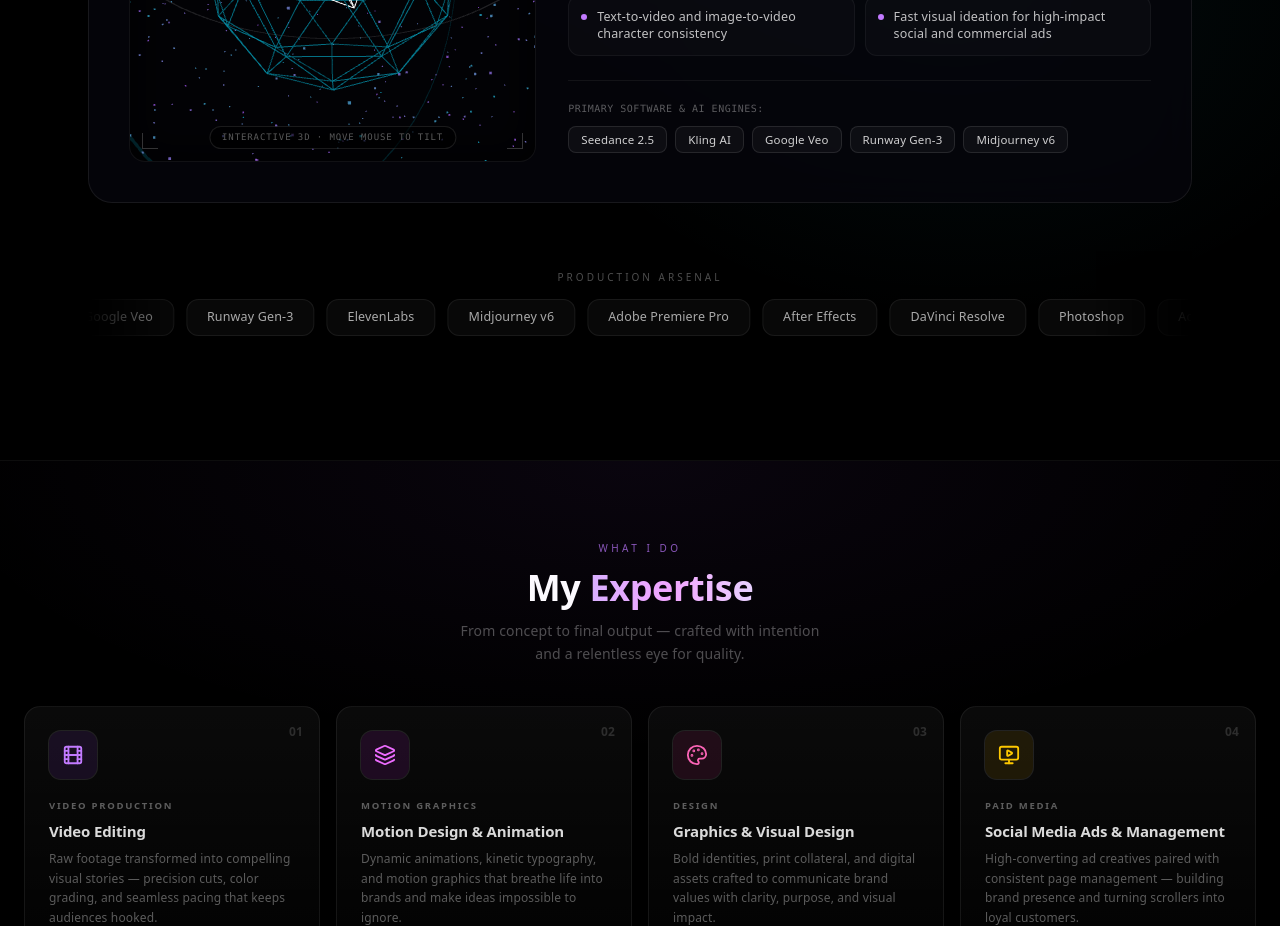
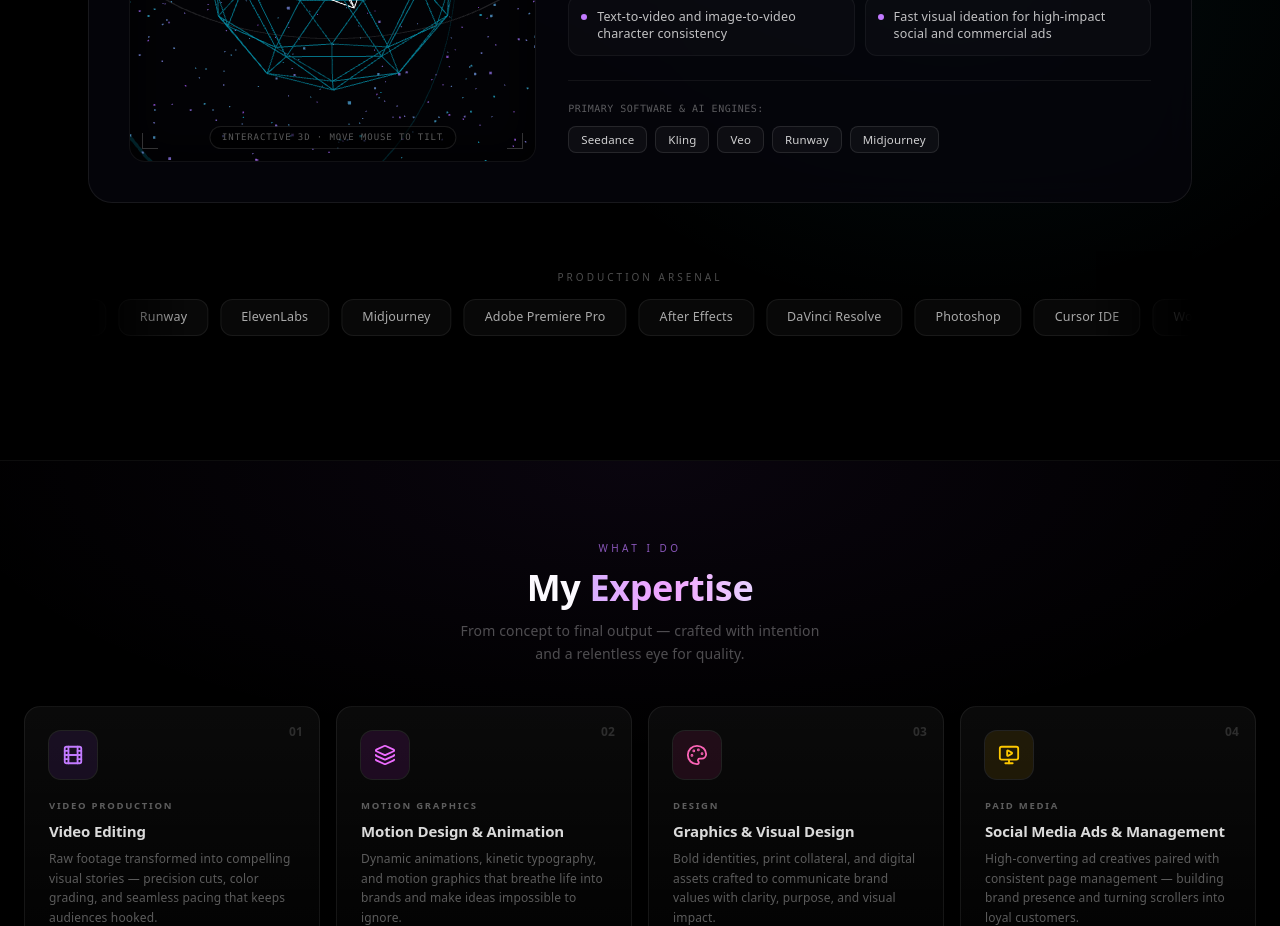
Before and after one commit to borntoflyrjbc/rahul-portfolio-2026, a React (Vite) app: page / in a window 1280 px wide. Shown: the part 3000-3926 px from the top of the page. Built offline with nearby package versions, Linux system fonts and the light colour scheme; a web font is replaced by a local one.

Commit message:
refactor(tools): simplify AI tool names, remove version numbers & FFmpeg, add Cursor IDE & Workflow Automation

```diff
--- a/public/resume.html
+++ b/public/resume.html
@@ -264,8 +264,8 @@
   ];
   const tags = [
     "Adobe Premiere Pro","After Effects","DaVinci Resolve","Photoshop","Illustrator","Adobe Audition",
-    "OBS Studio","Seedance 2.5","Kling AI & Veo","Runway Gen-3","ElevenLabs Voice","Midjourney v6",
-    "Prompt Engineering","Motion Graphics","Color Grading","Social Media Content"
+    "OBS Studio","Seedance","Kling","Veo","Runway","ElevenLabs","Midjourney",
+    "Cursor IDE","Workflow Automation","Color Grading","Social Media Content"
   ];
   const edu = [
     { d:"Master of Commerce (M.Com)", i:"G.S. College, Jabalpur", y:"2019–2021" },
--- a/src/App.tsx
+++ b/src/App.tsx
@@ -12,7 +12,7 @@ const skillCategories = [
   {
     title: 'AI Video & Generative Production',
     icon: <Sparkles className="w-5 h-5 text-cyan-400" />,
-    skills: ['Seedance 2.5', 'Kling AI', 'Google Veo', 'Runway Gen-3', 'Midjourney v6', 'Prompt Engineering']
+    skills: ['Seedance', 'Kling', 'Veo', 'Runway', 'ElevenLabs', 'Midjourney']
   },
   {
     title: 'Audio Design & Neural Voice',
@@ -369,11 +369,12 @@ const ResumeModal = ({ onClose }: { onClose: () => void }) => {
 
   const skills = [
     { name: "Adobe Premiere Pro", c: "purple" }, { name: "After Effects", c: "purple" },
-    { name: "Photoshop", c: "blue" }, { name: "Illustrator", c: "orange" },
-    { name: "DaVinci Resolve", c: "purple" }, { name: "AI Video Production", c: "cyan" },
-    { name: "Seedance 2.5", c: "cyan" }, { name: "Kling AI & Veo", c: "cyan" },
-    { name: "ElevenLabs", c: "cyan" }, { name: "Midjourney", c: "cyan" },
-    { name: "OBS Studio", c: "def" }, { name: "Prompt Engineering", c: "purple" },
+    { name: "DaVinci Resolve", c: "purple" }, { name: "Photoshop", c: "blue" },
+    { name: "Illustrator", c: "orange" }, { name: "Seedance", c: "cyan" },
+    { name: "Kling", c: "cyan" }, { name: "Veo", c: "cyan" },
+    { name: "Runway", c: "cyan" }, { name: "ElevenLabs", c: "cyan" },
+    { name: "Midjourney", c: "cyan" }, { name: "Cursor IDE", c: "purple" },
+    { name: "Workflow Automation", c: "cyan" }, { name: "OBS Studio", c: "def" },
   ];
 
   const chipClass = (c: string) => c === "purple" ? "bg-purple-500/8 border-purple-500/20 text-purple-300/75"
@@ -1266,7 +1267,7 @@ const studioModes: ModeData[] = [
     badge: 'Cinematic AI',
     tagline: 'Directing narrative video, dynamic camera motion, and hyper-real visual stories.',
     accentHex: 0x06b6d4, // Cyan
-    tools: ['Seedance 2.5', 'Kling AI', 'Google Veo', 'Runway Gen-3', 'Midjourney v6'],
+    tools: ['Seedance', 'Kling', 'Veo', 'Runway', 'Midjourney'],
     capabilities: [
       'Multi-shot cinematic scene pacing and visual continuity',
       'Prompt direction with camera focal lengths, angles & lighting',
@@ -1294,7 +1295,7 @@ const studioModes: ModeData[] = [
     badge: 'Sound Design',
     tagline: 'Synchronizing expressive voiceovers, diegetic soundscapes, and broadcast audio.',
     accentHex: 0xf59e0b, // Amber
-    tools: ['ElevenLabs Voice', 'Adobe Audition', 'Premiere Pro Sound', 'OBS Studio'],
+    tools: ['ElevenLabs', 'Adobe Audition', 'Premiere Pro Sound', 'OBS Studio'],
     capabilities: [
       'Expressive AI voiceover direction with natural breathing & tone',
       'Diegetic sound effects matching on-screen motion and cuts',
@@ -1305,10 +1306,10 @@ const studioModes: ModeData[] = [
 ];
 
 const studioMarquee = [
-  'Seedance 2.5', 'Kling AI', 'Google Veo', 'Runway Gen-3', 'ElevenLabs', 'Midjourney v6',
-  'Adobe Premiere Pro', 'After Effects', 'DaVinci Resolve', 'Photoshop', 'Adobe Audition', 'OBS Studio',
-  'Seedance 2.5', 'Kling AI', 'Google Veo', 'Runway Gen-3', 'ElevenLabs', 'Midjourney v6',
-  'Adobe Premiere Pro', 'After Effects', 'DaVinci Resolve', 'Photoshop', 'Adobe Audition', 'OBS Studio'
+  'Seedance', 'Kling', 'Veo', 'Runway', 'ElevenLabs', 'Midjourney',
+  'Adobe Premiere Pro', 'After Effects', 'DaVinci Resolve', 'Photoshop', 'Cursor IDE', 'Workflow Automation',
+  'Seedance', 'Kling', 'Veo', 'Runway', 'ElevenLabs', 'Midjourney',
+  'Adobe Premiere Pro', 'After Effects', 'DaVinci Resolve', 'Photoshop', 'Cursor IDE', 'Workflow Automation'
 ];
 
 const AiToolsSection = () => {
```
